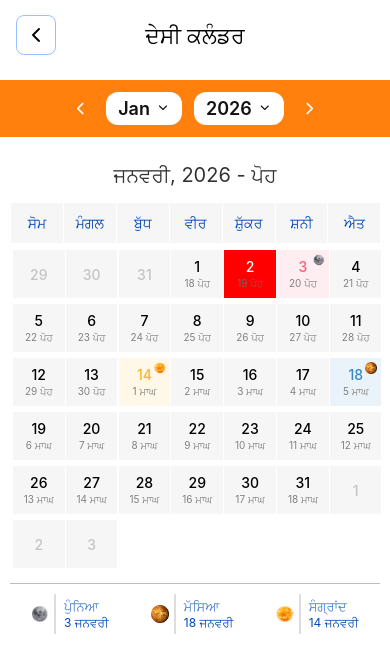
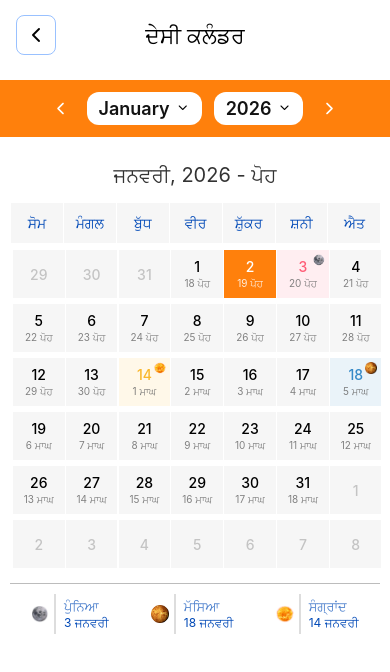
Before and after one commit to prince-netize/Desi-Calendar, a React Native app: screen / in a window 390 px wide. Shown: the top 672 px of the page. Built offline with nearby package versions, Linux system fonts and the light colour scheme.

Commit message:
current day bg and dropdown fix

```diff
--- a/src/components/CalendarGrid.js
+++ b/src/components/CalendarGrid.js
@@ -9,7 +9,7 @@ import CalendarEventsBar from './CalendarEventsBar';
 const WEEKDAYS = ['ਸੋਮ', 'ਮੰਗਲ', 'ਬੁੱਧ', 'ਵੀਰ', 'ਸ਼ੁੱਕਰ', 'ਸ਼ਨੀ', 'ਐਤ'];
 
 export default function CalendarGrid({ year, month, onDayPress }) {
-  const grid = generateCalendarGrid(year, month).slice(0, 37);
+  const grid = generateCalendarGrid(year, month).slice(0, 42);
   const today = new Date();
 
   return (
--- a/src/components/DayCell.js
+++ b/src/components/DayCell.js
@@ -17,7 +17,7 @@ export default function DayCell({
   const primaryEvent = hasEvent ? events[0] : null;
 
   const backgroundColor = isToday
-    ? colors.today
+    ? colors.primary
     : hasEvent
     ? primaryEvent.color
     : '#F6F6F6';
@@ -82,7 +82,7 @@ export default function DayCell({
             style={{
               fontSize: 10,
               marginTop: 2,
-              color: '#6D6D6D',
+              color: isToday ? '#FFFFFF' : '#6D6D6D',
               opacity: 0.85,
             }}
           >
--- a/src/components/MonthYearBar.js
+++ b/src/components/MonthYearBar.js
@@ -85,7 +85,7 @@ export default function MonthYearBar({
 
         {showYearDrop && (
           <View
-            style={[styles.dropdownBox, { flexDirection: 'column-reverse' }]}
+            style={[styles.dropdownBox2, { flexDirection: 'column-reverse' }]}
           >
             {years.map(y => (
               <TouchableOpacity
@@ -146,7 +146,17 @@ const styles = StyleSheet.create({
   dropdownBox: {
     position: 'absolute',
     top: 40,
-    width: 140,
+    width: 110,
+    backgroundColor: colors.white,
+    borderRadius: 10,
+    paddingVertical: 6,
+    elevation: 5,
+    zIndex: 100,
+  },
+  dropdownBox2: {
+    position: 'absolute',
+    top: 40,
+    width: 90,
     backgroundColor: colors.white,
     borderRadius: 10,
     paddingVertical: 6,
@@ -158,5 +168,6 @@ const styles = StyleSheet.create({
     paddingHorizontal: 12,
     fontSize: 16,
     color: colors.textDark,
+    textAlign: 'center',
   },
 });
--- a/src/utils/months.js
+++ b/src/utils/months.js
@@ -1,4 +1,18 @@
 export const MONTHS = [
+  'January',
+  'February',
+  'March',
+  'April',
+  'May',
+  'June',
+  'July',
+  'August',
+  'September',
+  'October',
+  'November',
+  'December',
+];
+export const MONTHS_SHORT = [
   'Jan',
   'Feb',
   'Mar',
```
